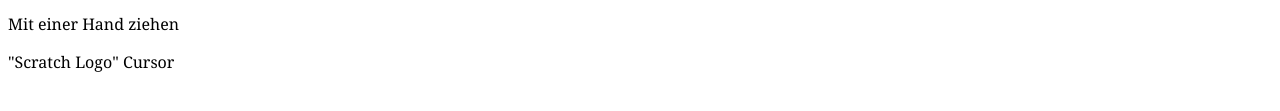
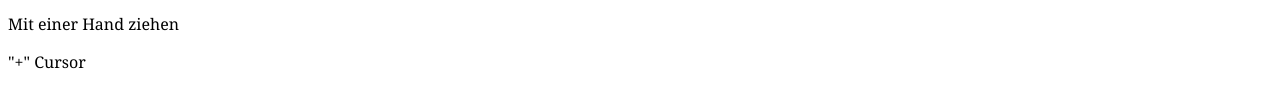
Before and after one commit to littleScratcher0911/cursor-textures, a plain HTML site: page index.html in a window 1280 px wide. Shown: the part 459-570 px from the top of the page. Drawn offline with Linux system fonts and the light colour scheme.

Commit message:
Update index.html

```diff
--- a/index.html
+++ b/index.html
@@ -18,7 +18,7 @@
   <p class="hover-object7">Automatisch vom Browser verwendeter Cursor</p>
   <p class="hover-object8">?-Cursor</p>
   <p class="hover-object9">Mit einer Hand ziehen</p>
-  <p class="hover-object10">"Scratch Logo" Cursor</p>
+  <p class="hover-object10">"+" Cursor</p>
   <script src="script.js"></script>
 </body>
 </html>
```
